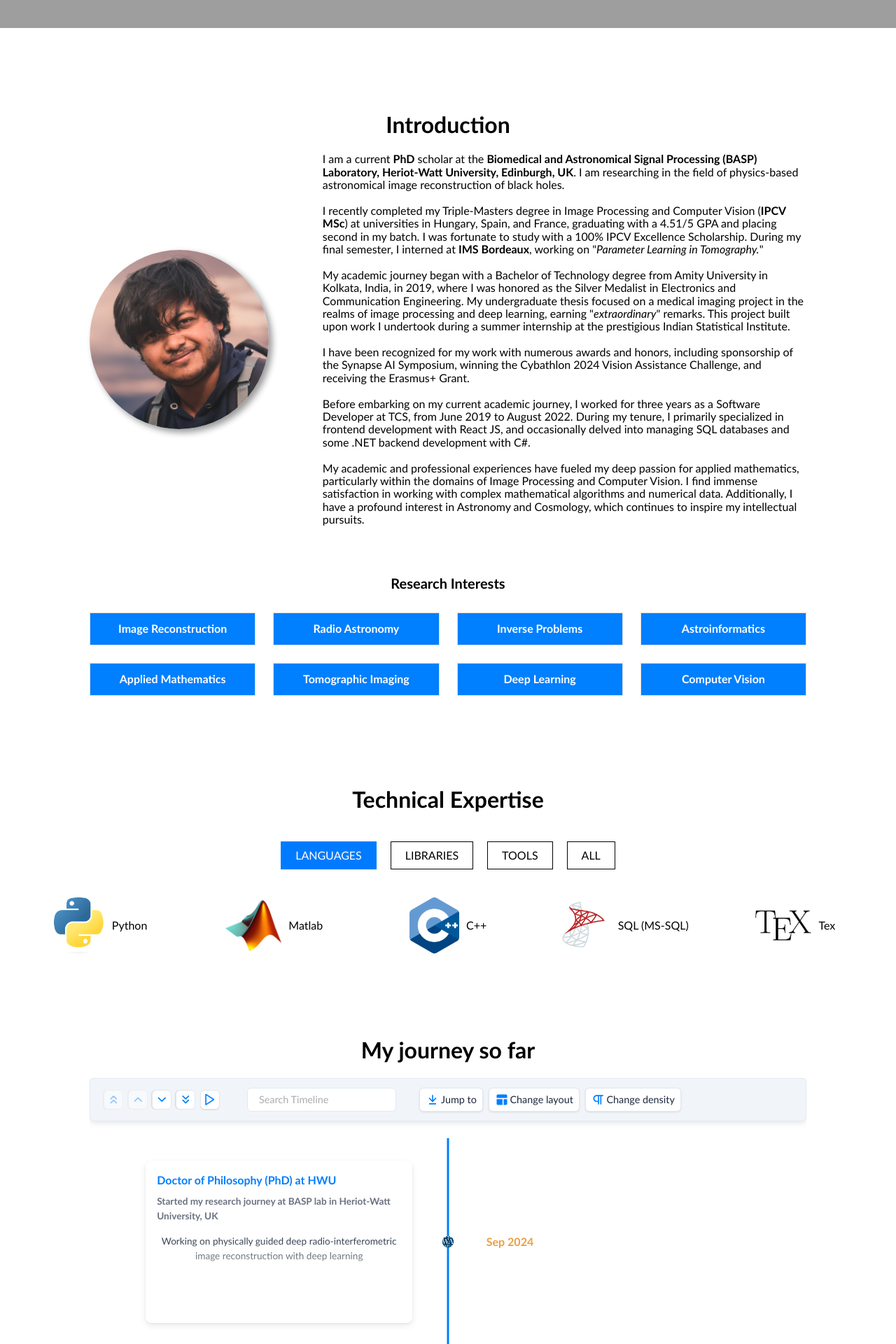
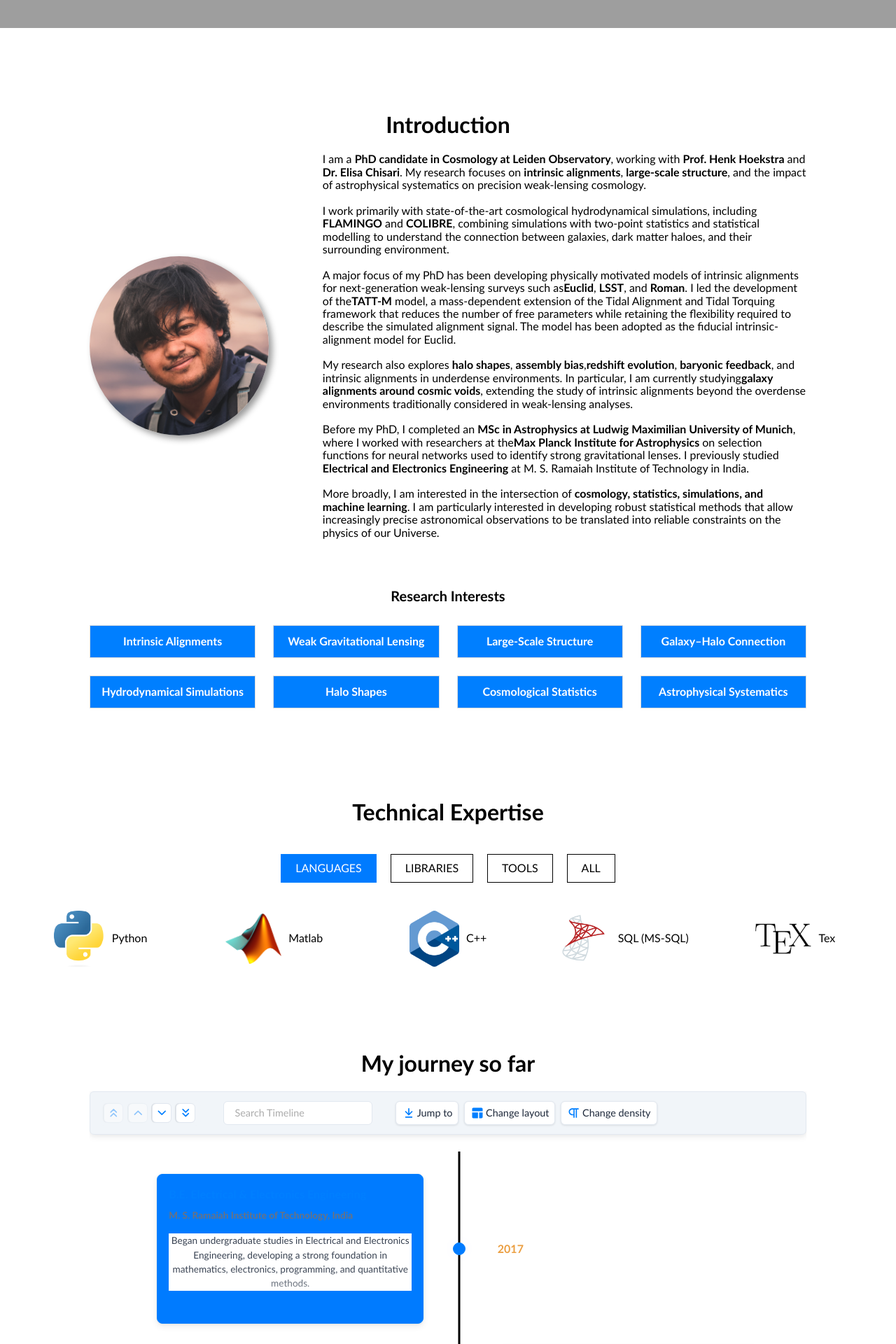
Before and after one commit to aniruddh-herle/aniruddh-herle.github.io, a React (Create React App) app: page / in a window 1280 px wide. Shown: the part 880-2800 px from the top of the page at 70% size. Built offline with nearby package versions, Linux system fonts and the light colour scheme; grey boxes are pictures that could not be loaded.

Commit message:
updated info

```diff
--- a/src/components/Home.jsx
+++ b/src/components/Home.jsx
@@ -4,7 +4,7 @@ import AcademicBar from './AcademicBar';
 import introImage from '../assets/introImage.png';
 import Skills from './Skills';
 import Projects from './Projects';
-import Timeline from "./Timeline";
+import Timeline from './Timeline';
 import Awards from './Awards';
 import ResearchCard from './ResearchCard';
 import Contact from './Contact';
@@ -13,89 +13,123 @@ const Home = () => {
 
     const heroText = [
         <div>
-                        PhD, BASP Lab, Heriot-Watt University, Edinburgh &nbsp;|&nbsp; Erasmus Mundus MSc, IPCV
+            PhD Candidate in Cosmology, Leiden Observatory
             <div className='academic-hero'>
                 <AcademicBar className='academic-hero' />
             </div>
         </div>
     ];
 
+    const introText = [
+        <p style={{ marginLeft: '10%', marginRight: 0 }}>
+            I am a <b>PhD candidate in Cosmology at Leiden Observatory</b>,
+            working with <b>Prof. Henk Hoekstra</b> and <b>Dr. Elisa Chisari</b>.
+            My research focuses on <b>intrinsic alignments</b>, <b>large-scale structure</b>,
+            and the impact of astrophysical systematics on precision weak-lensing cosmology.
+            <br /><br />
 
+            I work primarily with state-of-the-art cosmological hydrodynamical simulations,
+            including <b>FLAMINGO</b> and <b>COLIBRE</b>, combining simulations with
+            two-point statistics and statistical modelling to understand the connection
+            between galaxies, dark matter haloes, and their surrounding environment.
+            <br /><br />
 
-        const introText = [
-                <p style={{marginLeft: '10%', marginRight: 0}}>
-                        I am a current <b>PhD</b> scholar at the <b>Biomedical and Astronomical Signal Processing (BASP) Laboratory,
-                        Heriot-Watt University, Edinburgh, UK</b>. I am researching in the field of physics-based astronomical
-                        image reconstruction of black holes.
+            A major focus of my PhD has been developing physically motivated models of
+            intrinsic alignments for next-generation weak-lensing surveys such as
+            <b>Euclid</b>, <b>LSST</b>, and <b>Roman</b>. I led the development of the
+            <b>TATT-M</b> model, a mass-dependent extension of the Tidal Alignment and
+            Tidal Torquing framework that reduces the number of free parameters while
+            retaining the flexibility required to describe the simulated alignment signal.
+            The model has been adopted as the fiducial intrinsic-alignment model for
+            Euclid.
             <br /><br />
-                        I recently completed my Triple-Masters degree in Image Processing and Computer Vision (<b>IPCV MSc</b>) at
-                        universities in Hungary, Spain, and France, graduating with a 4.51/5 GPA and placing second in my batch.
-                        I was fortunate to study with a 100% IPCV Excellence Scholarship. During my final semester, I interned
-                        at <b>IMS Bordeaux</b>, working on "<i>Parameter Learning in Tomography.</i>"
+
+            My research also explores <b>halo shapes</b>, <b>assembly bias</b>,
+            <b>redshift evolution</b>, <b>baryonic feedback</b>, and intrinsic alignments
+            in underdense environments. In particular, I am currently studying
+            <b>galaxy alignments around cosmic voids</b>, extending the study of
+            intrinsic alignments beyond the overdense environments traditionally
+            considered in weak-lensing analyses.
             <br /><br />
-                        My academic journey began with a Bachelor of Technology degree from Amity University in Kolkata, India, in 2019, where
-                        I was honored as the Silver Medalist in Electronics and Communication Engineering. My undergraduate thesis focused on
-                        a medical imaging project in the realms of image processing and deep learning, earning "<i>extraordinary</i>" remarks. This
-                        project built upon work I undertook during a summer internship at the prestigious Indian Statistical Institute.
+
+            Before my PhD, I completed an <b>MSc in Astrophysics at Ludwig Maximilian
+            University of Munich</b>, where I worked with researchers at the
+            <b>Max Planck Institute for Astrophysics</b> on selection functions for
+            neural networks used to identify strong gravitational lenses. I previously
+            studied <b>Electrical and Electronics Engineering</b> at M. S. Ramaiah
+            Institute of Technology in India.
             <br /><br />
-                        I have been recognized for my work with numerous awards and honors, including sponsorship of the Synapse AI Symposium,
-                        winning the Cybathlon 2024 Vision Assistance Challenge, and receiving the Erasmus+ Grant.
-                        <br /><br />
-                        Before embarking on my current academic journey, I worked for three years as a Software Developer at TCS, from June
-                        2019 to August 2022. During my tenure, I primarily specialized in frontend development with React JS, and occasionally
-                        delved into managing SQL databases and some .NET backend development with C#.
-                        <br /><br />
-                        My academic and professional experiences have fueled my deep passion for applied mathematics, particularly within the
-                        domains of Image Processing and Computer Vision. I find immense satisfaction in working with complex mathematical
-                        algorithms and numerical data. Additionally, I have a profound interest in Astronomy and Cosmology, which continues
-                        to inspire my intellectual pursuits.
+
+            More broadly, I am interested in the intersection of <b>cosmology, statistics,
+            simulations, and machine learning</b>. I am particularly interested in
+            developing robust statistical methods that allow increasingly precise
+            astronomical observations to be translated into reliable constraints on
+            the physics of our Universe.
         </p>
     ];
 
     return (
         <div className='main-div-home'>
+
+            {/* HOME */}
             <div id='home'>
                 <div className='hero'>
-                        {/* <HeroImage /> */}
-                        <h1>Subham SHOME</h1>
+                    <h1>Aniruddh HERLE</h1>
                     {heroText}
                 </div>
             </div>
 
-        <div id='about' className='sections-home'/>
+
+            {/* ABOUT */}
+            <div id='about' className='sections-home' />
+
             <div className='about'>
                 <h1 className='home-headers'>Introduction</h1>
+
                 <div className='intro-grid'>
                     <div className='intro-img-container'>
-                                <img src={introImage} alt='self-intro' className='intro-image'/>
+                        <img
+                            src={introImage}
+                            alt='Aniruddh Herle'
+                            className='intro-image'
+                        />
                     </div>
+
                     <div className='intro-text-container'>
                         {introText}
                     </div>
                 </div>
+
                 <h3>Research Interests</h3>
+
                 <div className='research-card-section'>
-                <ResearchCard title="Image Reconstruction" />
-                <ResearchCard title="Radio Astronomy" />
-                <ResearchCard title="Inverse Problems" />
-                <ResearchCard title="Astroinformatics" />
-                <ResearchCard title="Applied Mathematics" />
-                <ResearchCard title="Tomographic Imaging" />
-                <ResearchCard title="Deep Learning" />
-                <ResearchCard title="Computer Vision" />
+                    <ResearchCard title="Intrinsic Alignments" />
+                    <ResearchCard title="Weak Gravitational Lensing" />
+                    <ResearchCard title="Large-Scale Structure" />
+                    <ResearchCard title="Galaxy–Halo Connection" />
+                    <ResearchCard title="Hydrodynamical Simulations" />
+                    <ResearchCard title="Halo Shapes" />
+                    <ResearchCard title="Cosmological Statistics" />
+                    <ResearchCard title="Astrophysical Systematics" />
                 </div>
             </div>
 
-        <div id='skills' className='sections-home'/>
+
+            {/* SKILLS */}
+            <div id='skills' className='sections-home' />
+
             <div className='skills-main'>
                 <h1 className='home-headers'>Technical Expertise</h1>
                 <Skills />
             </div>
 
-        <div id='timeline' className='sections-home'/>
+
+            {/* TIMELINE */}
+            <div id='timeline' className='sections-home' />
+
             <div className='timeline-main'>
+                <h1 className='home-headers'>My journey so far</h1>
 
-        <h1 className='home-headers'>My journey so far</h1>
                 <Timeline
                     mode="VERTICAL_ALTERNATING"
                     theme={{
@@ -105,29 +139,38 @@ const Home = () => {
                 />
             </div>
 
-        <div id='projects' className='sections-home'/>
-        <div style={{maxWidth: '100vw'}}>
+
+            {/* RESEARCH PROJECTS */}
+            <div id='projects' className='sections-home' />
+
+            <div style={{ maxWidth: '100vw' }}>
                 <h1 className='home-headers'>Research Projects</h1>
+
                 <div className='projects-main'>
                     <Projects />
                 </div>
+            </div>
 
 
-        </div>
+            {/* AWARDS */}
+            <div id='awards' className='sections-home' />
 
-        <div id='awards' className='sections-home'/>
             <div className='awards-main'>
                 <h1 className='home-headers'>Honors and Awards</h1>
                 <Awards />
             </div>
 
-        <div id='contact' className='sections-home'/>
+
+            {/* CONTACT */}
+            <div id='contact' className='sections-home' />
+
             <div className='contact-main'>
                 <h1 className='home-headers'>Contact me</h1>
                 <Contact />
             </div>
+
         </div>
- )
+    );
 };
 
 export default Home;
--- a/src/components/Timeline.jsx
+++ b/src/components/Timeline.jsx
@@ -1,117 +1,94 @@
 import React from 'react';
 import { Chrono } from 'react-chrono';
-import amity from '../assets/timeline/amity_logo.png';
-import isi from '../assets/timeline/isi_logo.png';
-import ipcv from '../assets/timeline/ipcv_logo.jpeg';
-import tcs from '../assets/timeline/tcs_logo.jpg';
-import ppcu from '../assets/timeline/ppcu_logo.png';
-import uam from '../assets/timeline/uam_logo.jpg';
-import ubx from '../assets/timeline/ubx_logo.png';
-import ims from '../assets/timeline/ims_logo.png';
-import hwu from '../assets/timeline/hwu_logo.jpg';
 import '../styles/timeline.css';
-
-
-// const amity = 'https://drive.google.com/uc?export=view&id=1z8KwaXKcrUNNpGfeSXeDK1GQEFS3HSfU';
-// const ipcv = 'https://drive.google.com/uc?export=view&id=1OAJYVBlH_Ti1R_G641cI_buVGwrqZBQn';
-// const isi = 'https://drive.google.com/uc?export=view&id=1x6KFFJJ9SEjzF3zJ6n3S_hzUTyF-aXLc';
-// const ppcu = 'https://drive.google.com/uc?export=view&id=1sStsE92BC9aeyVCiDgLf0jyKPsWu4vGP';
-// const tcs = 'https://drive.google.com/uc?export=view&id=1avYjRxyqQG9QMAv00RSMX0tOx0XLpB_r';
-// const uam = 'https://drive.google.com/uc?export=view&id=1QCspz7ZCOfhTqn7jyuAOaU3ZKMnXuvzx';
-// const ubx = 'https://drive.google.com/uc?export=view&id=1JJUt8H1itbVm_v_box83CzmzNYBY6pg7';
 
 const entries = [
   {
-    cardTitle: "Doctor of Philosophy (PhD) at HWU",
-    cardSubtitle: "Started my research journey at BASP lab in Heriot-Watt University, UK",
-    cardDetailedText: "Working on physically guided deep radio-interferometric image reconstruction with deep learning",
-    date: "September 2024"
+    title: '2017',
+    cardTitle: 'B.E. Electrical & Electronics Engineering',
+    cardSubtitle: 'M. S. Ramaiah Institute of Technology, India',
+    cardDetailedText:
+      'Began undergraduate studies in Electrical and Electronics Engineering, developing a strong foundation in mathematics, electronics, programming, and quantitative methods.',
+    date: '2017'
   },
   {
-    cardTitle: "Master of Science Part 4 at IMS Bordeaux",
-    cardSubtitle: "Commenced my master thesis at the IMS Laboratory in Bordeaux, France",
-    cardDetailedText: "Worked on parameter tuning in tomography to develop an optimized and guaranteed algorithm",
-    date: "January 2024"
+    title: '2020',
+    cardTitle: 'Research & Machine Learning',
+    cardSubtitle: 'Early research experience',
+    cardDetailedText:
+      'Began working on research projects applying machine learning and statistical methods to scientific and engineering problems, leading to several publications.',
+    date: '2020'
   },
   {
-    cardTitle: "Master of Science Part 3 at UBx",
-    cardSubtitle: "Commenced my third semester of the Master's program at the University of Bordeaux, France",
-    cardDetailedText: "Delving deeper into applied mathematical approaches to AI and Computer Vision",
-    date: "September 2023"
+    title: '2021',
+    cardTitle: 'MSc Astrophysics',
+    cardSubtitle: 'Ludwig Maximilian University of Munich, Germany',
+    cardDetailedText:
+      'Started an MSc in Astrophysics at LMU Munich, moving towards research in astrophysics, cosmology, and computational methods.',
+    date: '2021'
   },
   {
-    cardTitle: "Master of Science Part 2 at UAM",
-    cardSubtitle: "Began my second semester of the Master's program at the Autonomous University of Madrid, Spain",
-    cardDetailedText: "Explored various applications and theories behind deep vision models, which greatly piqued my interest",
-    date: "February 2023"
+    title: '2023',
+    cardTitle: 'PhD in Cosmology',
+    cardSubtitle: 'Leiden Observatory, Leiden University',
+    cardDetailedText:
+      'Started a PhD in Cosmology at Leiden Observatory under the supervision of Henk Hoekstra and Elisa Chisari. Research focuses on intrinsic alignments, galaxy–halo connections, weak lensing statistics, and hydrodynamical simulations.',
+    date: '2023'
   },
   {
-    cardTitle: "Deep Learning Winter Internship at ISI",
-    cardSubtitle: "Initiated my second internship (online) at the Indian Statistical Institute, Kolkata",
-    cardDetailedText: "Gained insights into various models and the mathematics underpinning deep learning",
-    date: "January 2023"
+    title: '2024',
+    cardTitle: 'FLAMINGO & Intrinsic Alignments',
+    cardSubtitle: 'Large-scale structure and hydrodynamical simulations',
+    cardDetailedText:
+      'Developed a programme of research using the FLAMINGO simulations to investigate halo shapes, galaxy alignments, and the impact of astrophysical processes on weak-lensing analyses.',
+    date: '2024'
   },
   {
-    cardTitle: "Master of Science Part 1 at PPCU",
-    cardSubtitle: "Embarked on my first semester of the Master's program at Pazmany Peter Catholic University, Budapest, Hungary",
-    cardDetailedText: "Realized my preparedness for this journey long in advance",
-    date: "September 2022"
+    title: '2025',
+    cardTitle: 'Halo Shapes & Satellite Sampling',
+    cardSubtitle: 'Statistical methods for halo shape measurements',
+    cardDetailedText:
+      'Developed a statistically unbiased method for recovering dark-matter halo shapes from sparsely sampled satellite galaxies, with applications to weak lensing and halo occupation modelling.',
+    date: '2025'
   },
   {
-    cardTitle: "Excellence Scholarship at IPCV",
-    cardSubtitle: "Awarded a 100% scholarship for pursuing a Master's in Image Processing and Computer Vision",
-    cardDetailedText: "Additionally, I submitted my resignation letter",
-    date: "April 2022"
+    title: '2026',
+    cardTitle: 'Intrinsic Alignment Modelling',
+    cardSubtitle: 'TATT-M, assembly bias & redshift evolution',
+    cardDetailedText:
+      'Developed the mass-dependent TATT-M intrinsic-alignment model and studied the redshift and assembly-history dependence of galaxy alignments. Current work also investigates intrinsic alignments around cosmic voids.',
+    date: '2026'
   },
   {
-    cardTitle: "Joined TCS - My First Job",
-    cardSubtitle: "Commenced my career at TCS as an Assistant Systems Engineer trainee",
-    cardDetailedText: "Engaged in various software development projects for a span of 3 years",
-    date: "June 2019"
-  },
-  {
-    cardTitle: "First Glimpse of Computer Vision at ISI",
-    cardSubtitle: "Completed my first internship at the Indian Statistical Institute, Kolkata",
-    cardDetailedText: "Ventured into the realms of computer vision, image processing, and machine learning",
-    date: "May 2018"
-  },
-  {
-    cardTitle: "Undergraduate Journey Begins at Amity",
-    cardSubtitle: "Commenced my undergraduate (B.Tech) studies in Electronics and Communication Engineering at Amity University, Kolkata",
-    cardDetailedText: "Initially aspired to be an electronics engineer, working with integrated circuits (ICs)",
-    date: "August 2015"
+    title: '2027',
+    cardTitle: 'PhD Completion',
+    cardSubtitle: 'Leiden Observatory',
+    cardDetailedText:
+      'Completing the PhD research programme, bringing together intrinsic alignments, hydrodynamical simulations, large-scale structure statistics, and applications to next-generation weak-lensing surveys.',
+    date: '2027'
   }
 ];
 
-
 const Timeline = () => {
   return (
-    <Chrono items={entries}
-    mode="VERTICAL_ALTERNATING"
-    slideShow={true}
-    hideControls={true}
-    slideItemDuration={4500}
-    slideShowType="slide_from_sides"
-    // disableClickOnCircle={true}
-    allowDynamicUpdate={true}
-    activeItemIndex={null}
-    titleDateFormat='MMM YYYY'
-    scrollable
-    // timelinePointShape={null}
-    >
-      <div className="chrono-icons">
-        <img src={hwu} alt='HWU' />
-        <img src={ims} alt='IMS' />
-        <img src={ubx} alt='UBx' />
-        <img src={uam} alt='UAM' />
-        <img src={isi} alt='ISI' />
-        <img src={ppcu} alt='PPCU' />
-        <img src={ipcv} alt='IPCV' />
-        <img src={tcs} alt='TCS' />
-        <img src={isi} alt='ISI' />
-        <img src={amity} alt='AMITY' />
-      </div>
-    </Chrono>
+    <Chrono
+      items={entries}
+      mode="VERTICAL_ALTERNATING"
+      slideShow={false}
+      hideControls={true}
+      allowDynamicUpdate={true}
+      titleDateFormat="YYYY"
+      scrollable={false}
+      cardHeight={180}
+      theme={{
+        primary: '#000000',
+        secondary: '#ffffff',
+        cardBgColor: '#ffffff',
+        cardForeColor: '#000000',
+        titleColor: '#000000',
+        titleColorActive: '#000000'
+      }}
+    />
   );
 };
 
```
Also changed, not shown: src/components/AcademicBar.jsx (+19 -15 lines). Lines whose indentation alone changed are shown as unchanged.
